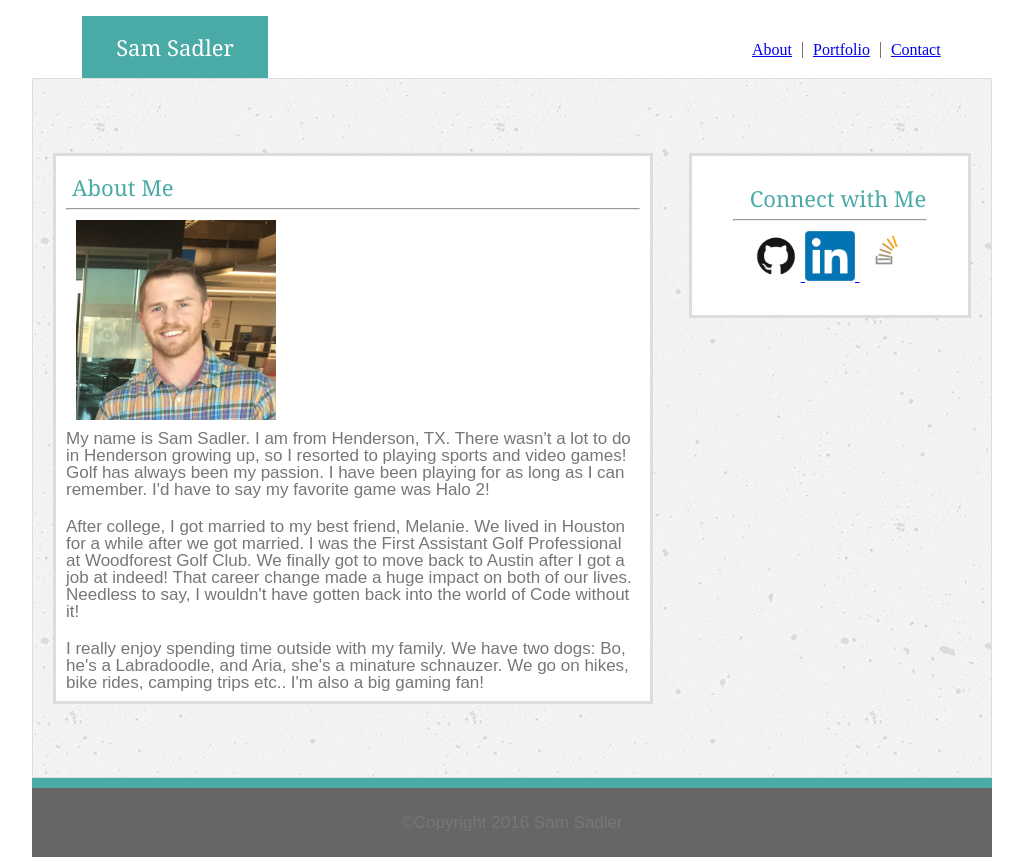
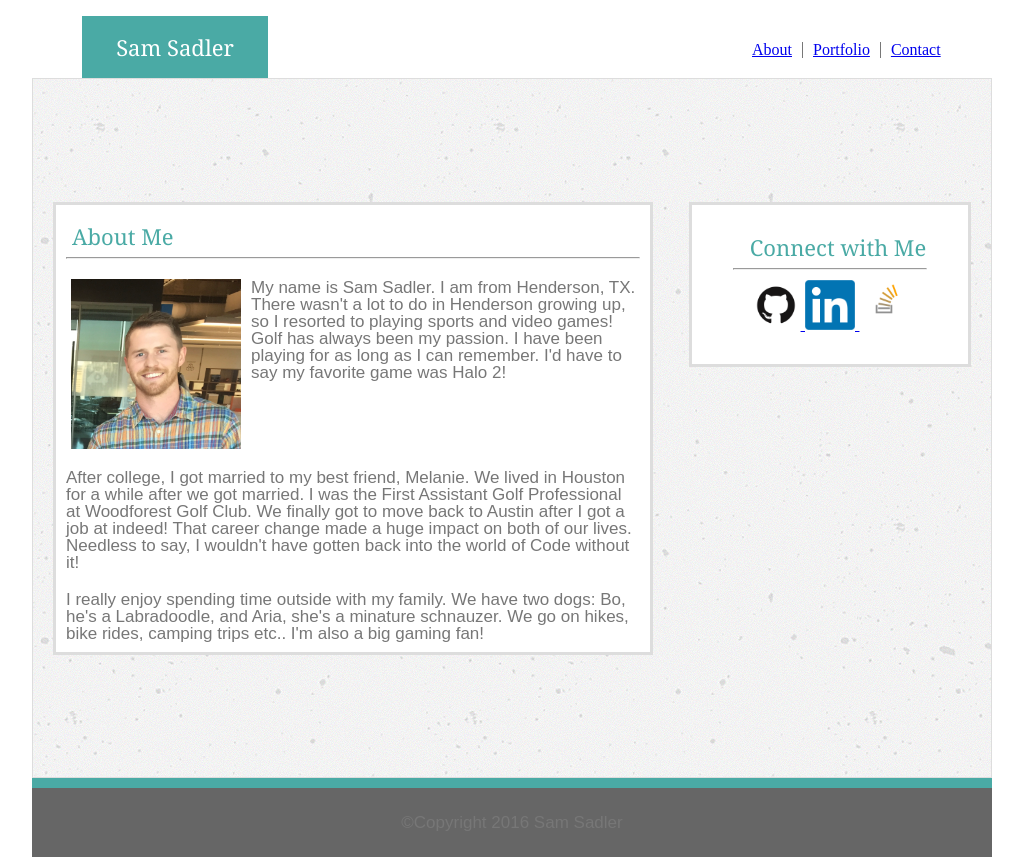
Before and after one commit to ssadler9/Basic-Portfolio, a plain HTML site: page index.html in a window 1280 px wide. Shown: the whole page, without its empty margins (133-1156 px from the left). Drawn offline with Linux system fonts and the light colour scheme.

Commit message:
moved picture beside p1 on index.html

```diff
--- a/assets/css/style.css
+++ b/assets/css/style.css
@@ -85,6 +85,12 @@ p {
 	border-color: #dddddd;
 	border-style: solid;
 	border-width: 3px;
+}
+
+.flex-p1 {
+	float: left;
+	display: -webkit-flex;
+	display: flex;
 }
 
 .ptcontainer {
@@ -184,8 +190,9 @@ p {
 }
 
 .sam {
-    margin-left: 20px;
+    margin-left: 5px;
     float: left;
+    margin-right: 10px;
 
 }
 
--- a/index.html
+++ b/index.html
@@ -38,10 +38,8 @@
 
        <hr class="bar" />
 
-       <img src="assets/images/Me.jpg" alt="Sam Sadler" height="200px" width="200px" class="sam">
-
       <div class="para">
-       <p class="p1">
+       <p class="p1"><img src="assets/images/Me.jpg" alt="Sam Sadler" height="170px" width="170px" class="sam">
            My name is Sam Sadler.  I am from Henderson, TX.  There wasn't a lot to do in Henderson growing up, so I resorted to playing sports and video games!  Golf has always been my passion.  I have been playing for as long as I can remember.  I'd have to say my favorite game was Halo 2!
        </p>
        </div>
```
